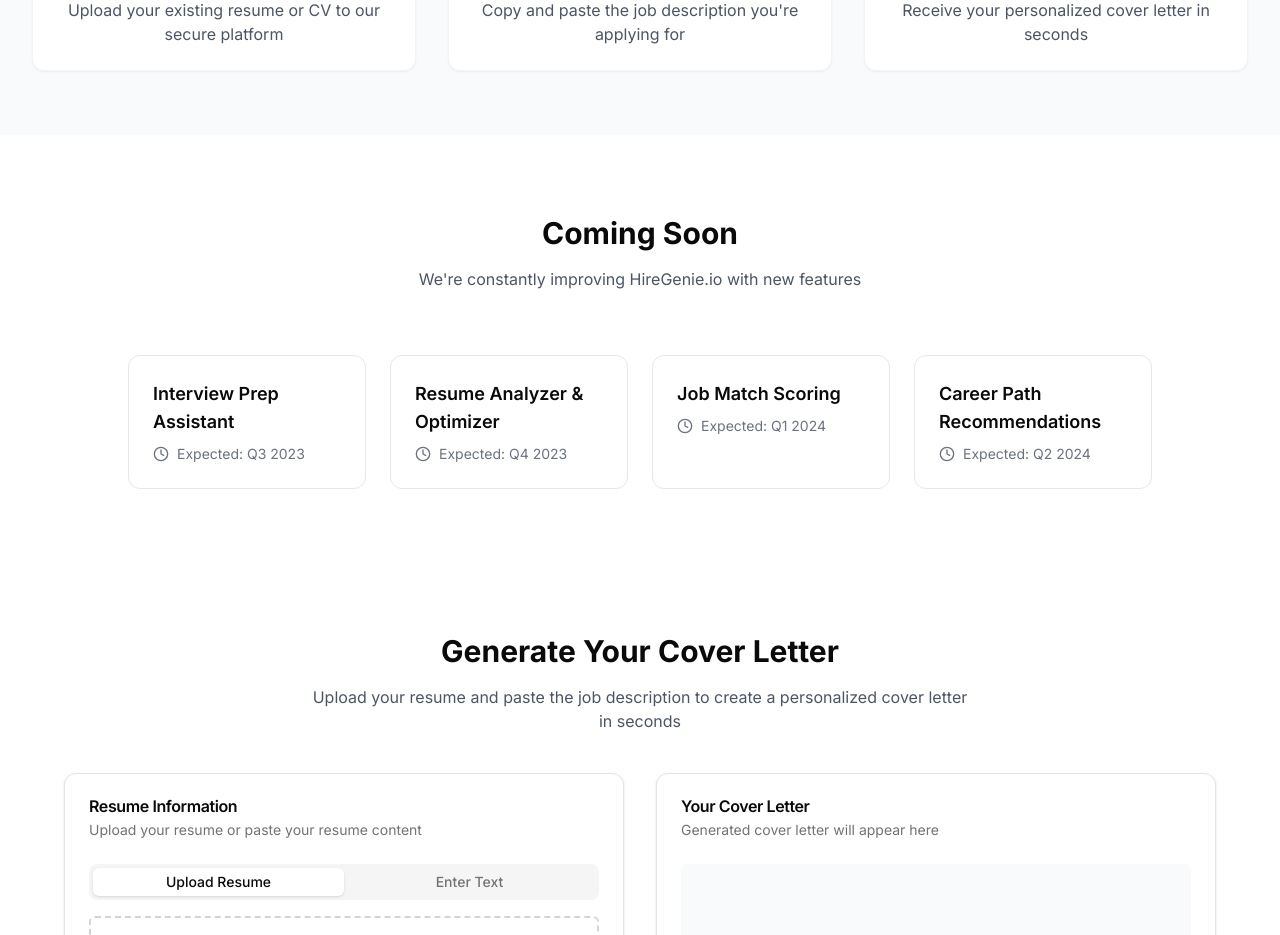
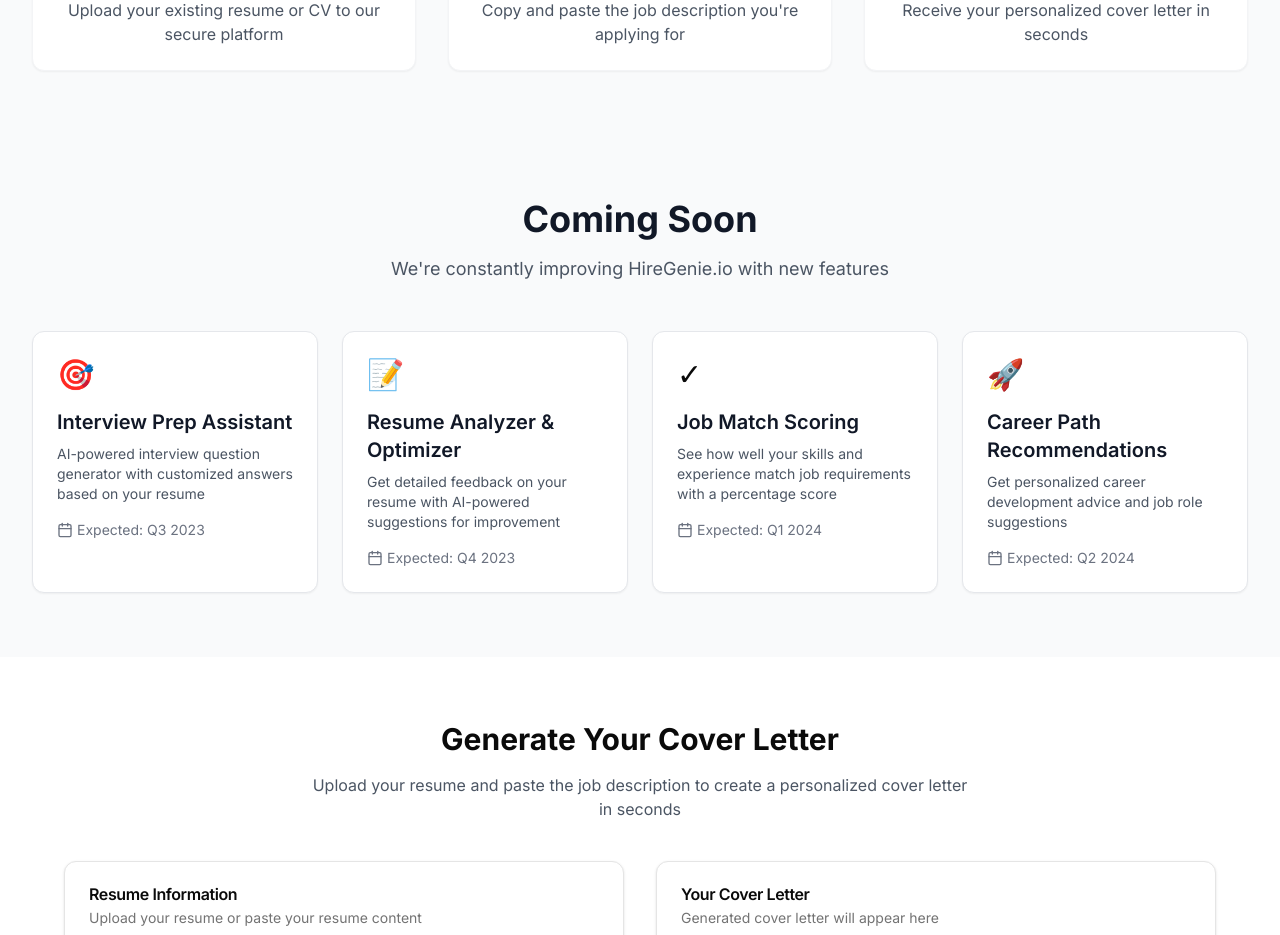
Before and after one commit to san1302/HireGenie, a Next.js app: page / in a window 1280 px wide. Shown: the part 1880-2815 px from the top of the page. Built offline with nearby package versions, Linux system fonts and the light colour scheme; no server answers.

Commit message:
Update coming soon section

```diff
--- a/src/app/page.tsx
+++ b/src/app/page.tsx
@@ -18,6 +18,7 @@ import CoverLetterGenerator from "@/components/CoverLetterGenerator";
 import Hero from "@/components/hero";
 import Features from "@/components/features";
 import HowItWorks from "@/components/how-it-works";
+import ComingSoon from "@/components/coming-soon";
 
 export default async function Home() {
   const supabase = await createClient();
@@ -35,36 +36,7 @@ export default async function Home() {
       {/* How It Works */}
       <HowItWorks />
       {/* Coming Soon */}
-      <section className="py-20 bg-white">
-        <div className="container mx-auto px-4">
-          <div className="text-center mb-16">
-            <h2 className="text-3xl font-bold mb-4">Coming Soon</h2>
-            <p className="text-gray-600 max-w-2xl mx-auto">
-              We're constantly improving HireGenie.io with new features
-            </p>
-          </div>
-
-          <div className="grid md:grid-cols-2 lg:grid-cols-4 gap-6 max-w-5xl mx-auto">
-            {[
-              { title: "Interview Prep Assistant", eta: "Q3 2023" },
-              { title: "Resume Analyzer & Optimizer", eta: "Q4 2023" },
-              { title: "Job Match Scoring", eta: "Q1 2024" },
-              { title: "Career Path Recommendations", eta: "Q2 2024" },
-            ].map((feature, index) => (
-              <div
-                key={index}
-                className="border border-gray-200 p-6 rounded-xl hover:border-blue-300 transition-colors"
-              >
-                <h3 className="text-lg font-semibold mb-2">{feature.title}</h3>
-                <div className="flex items-center text-sm text-gray-500">
-                  <Clock className="w-4 h-4 mr-2" />
-                  <span>Expected: {feature.eta}</span>
-                </div>
-              </div>
-            ))}
-          </div>
-        </div>
-      </section>
+      <ComingSoon />
       {/* Cover Letter Generator */}
       <section id="generator" className="bg-white">
         <CoverLetterGenerator />
--- /dev/null
+++ b/src/components/coming-soon.tsx
@@ -0,0 +1,66 @@
+import React from 'react';
+import { Calendar } from 'lucide-react';
+
+export default function ComingSoon() {
+  const upcomingFeatures = [
+    {
+      title: 'Interview Prep Assistant',
+      description: 'AI-powered interview question generator with customized answers based on your resume',
+      expected: 'Q3 2023',
+      icon: '🎯'
+    },
+    {
+      title: 'Resume Analyzer & Optimizer',
+      description: 'Get detailed feedback on your resume with AI-powered suggestions for improvement',
+      expected: 'Q4 2023',
+      icon: '📝'
+    },
+    {
+      title: 'Job Match Scoring',
+      description: 'See how well your skills and experience match job requirements with a percentage score',
+      expected: 'Q1 2024',
+      icon: '✓'
+    },
+    {
+      title: 'Career Path Recommendations',
+      description: 'Get personalized career development advice and job role suggestions',
+      expected: 'Q2 2024',
+      icon: '🚀'
+    }
+  ];
+
+  return (
+    <section className="py-16 bg-gray-50">
+      <div className="container mx-auto px-4 sm:px-6 lg:px-8">
+        <div className="text-center mb-12">
+          <h2 className="text-3xl md:text-4xl font-bold text-gray-900 mb-4">
+            Coming Soon
+          </h2>
+          <p className="text-lg text-gray-600 max-w-2xl mx-auto">
+            We're constantly improving HireGenie.io with new features
+          </p>
+        </div>
+        <div className="grid grid-cols-1 md:grid-cols-2 lg:grid-cols-4 gap-6">
+          {upcomingFeatures.map((feature, index) => (
+            <div
+              key={index}
+              className="bg-white rounded-xl shadow-sm border border-gray-200 p-6 hover:shadow-md transition-shadow"
+            >
+              <div className="text-3xl mb-4">{feature.icon}</div>
+              <h3 className="text-xl font-semibold text-gray-900 mb-2">
+                {feature.title}
+              </h3>
+              <p className="text-gray-600 mb-4 text-sm">
+                {feature.description}
+              </p>
+              <div className="flex items-center text-sm text-gray-500">
+                <Calendar className="h-4 w-4 mr-1" />
+                <span>Expected: {feature.expected}</span>
+              </div>
+            </div>
+          ))}
+        </div>
+      </div>
+    </section>
+  );
+}
```
